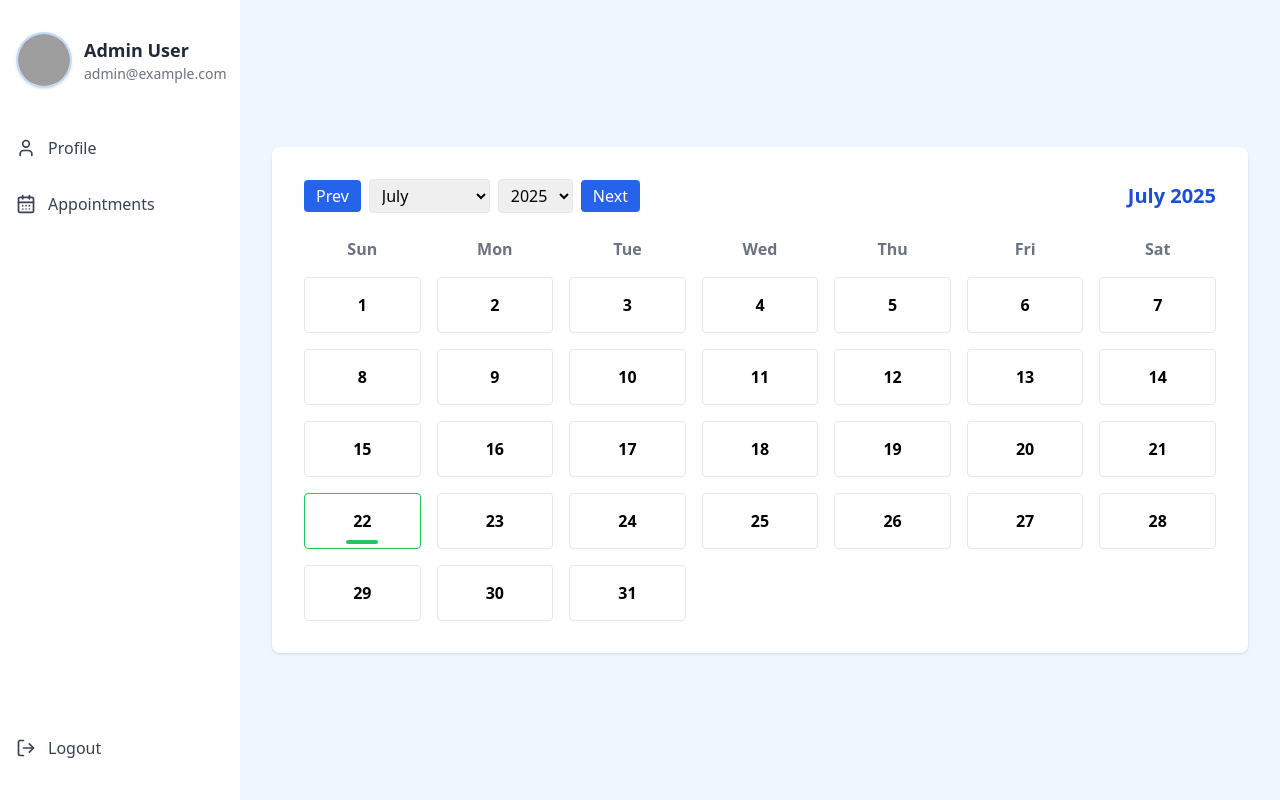
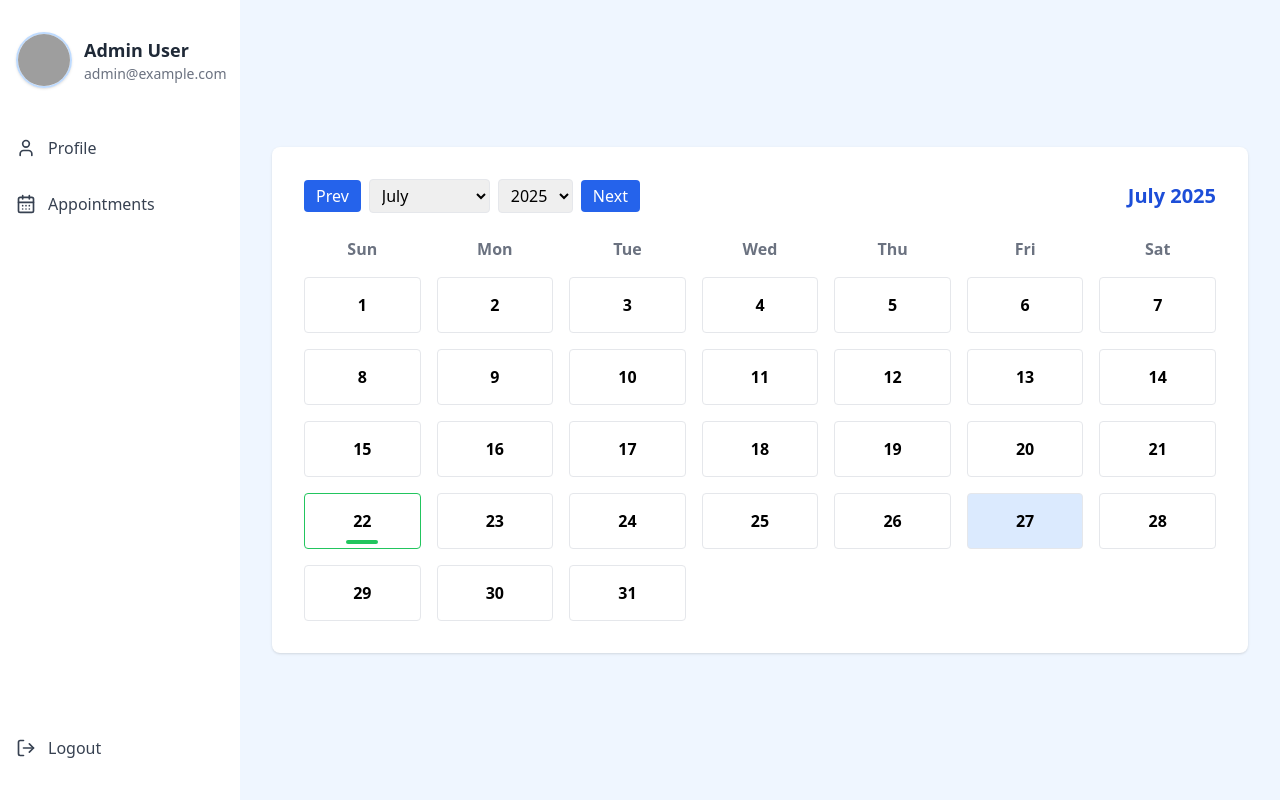
Before and after one commit to Nichu055/Appointment-Booking-App, a React (Vite) app: page /admin/dashboard/appointments in a window 1280 px wide. Built offline with nearby package versions, Linux system fonts and the light colour scheme; grey boxes are pictures that could not be loaded.

Commit message:
add date selection function

```diff
--- a/src/admin/Appointments.tsx
+++ b/src/admin/Appointments.tsx
@@ -64,6 +64,7 @@ const Appointments = () => {
   const today = new Date();
   const [currentMonth, setCurrentMonth] = useState(today.getMonth());
   const [currentYear, setCurrentYear] = useState(today.getFullYear());
+  const [selectedDate, setSelectedDate] = useState(today.toISOString().slice(0, 10)); // YYYY-MM-DD
 
   const dates = getDatesOfMonth(currentYear, currentMonth);
 
@@ -140,13 +141,19 @@ const Appointments = () => {
         ))}
         {dates.map(date => {
           const appointment = getAppointmentForDate(date);
+          const dateStr = date.toISOString().slice(0, 10);
+          const isSelected = dateStr === selectedDate;
           return (
             <div
               key={date.toISOString()}
               className={`h-14 flex flex-col items-center justify-center border rounded cursor-pointer relative
                 ${appointment ? 'border-green-500' : 'border-gray-200'}
+                ${isSelected ? 'bg-blue-100 border-blue-600' : ''}
                 hover:bg-blue-50`}
-              onClick={() => appointment && navigate(`/admin/dashboard/view/${appointment.id}`)}
+              onClick={() => {
+                setSelectedDate(dateStr);
+                if (appointment) navigate(`/admin/dashboard/view/${appointment.id}`);
+              }}
             >
               <span className="font-bold">{date.getDate()}</span>
               {appointment && (
```
